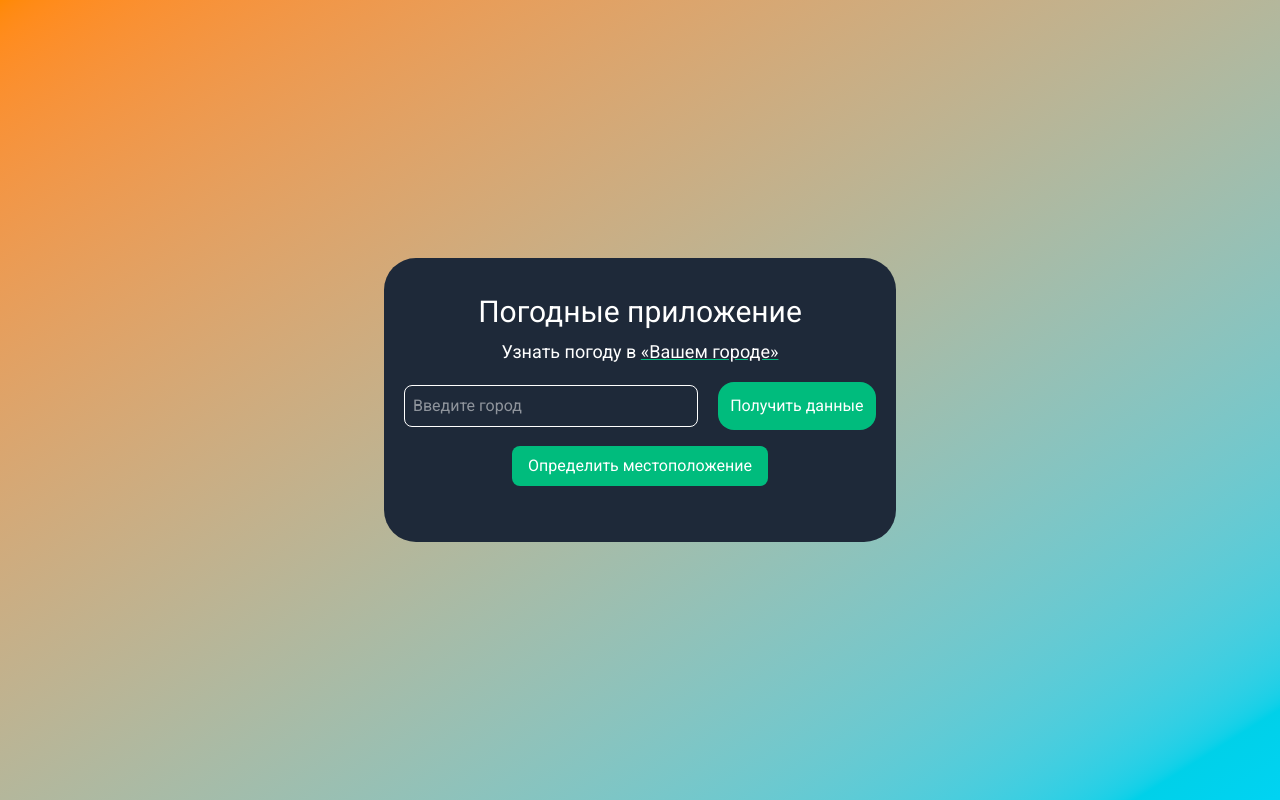
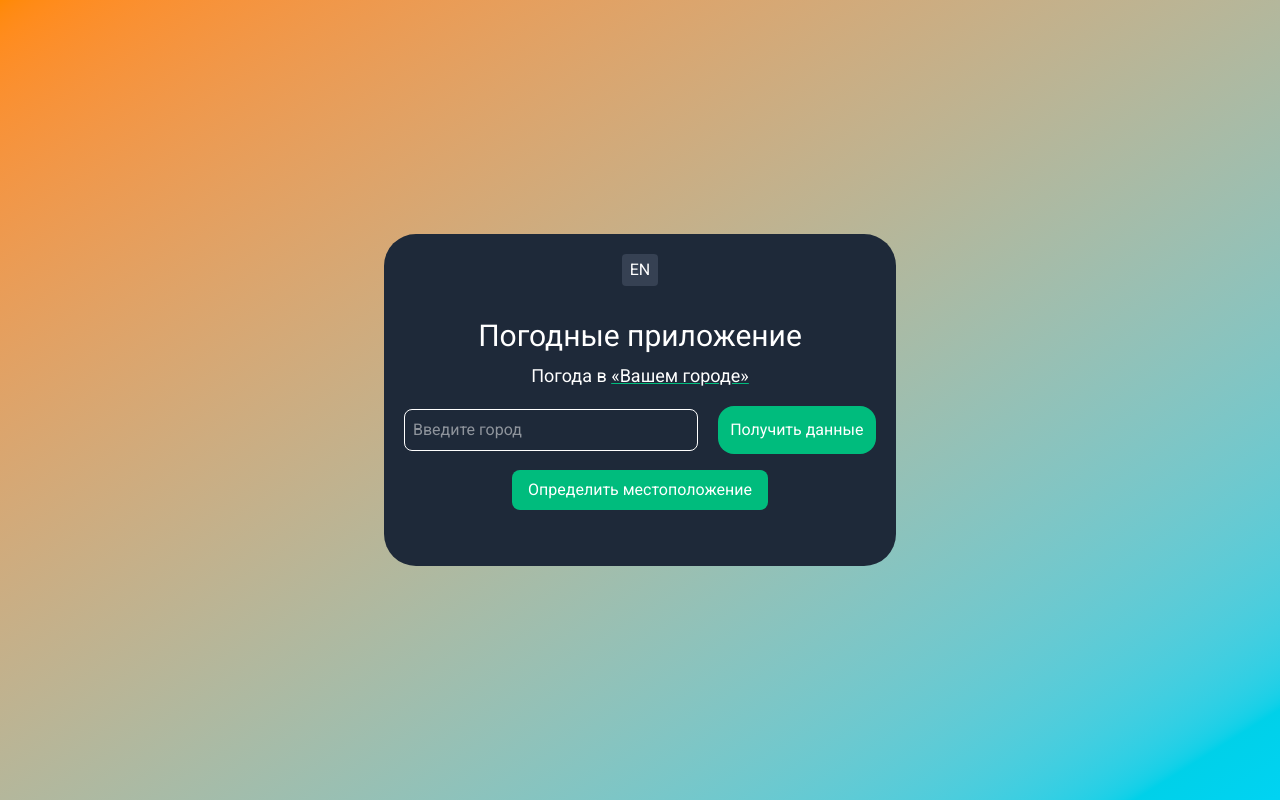
Before and after one commit to Traniks/Learning-Vue-01-GetWeather, a Vue app: page / in a window 1280 px wide. Built offline with nearby package versions, Linux system fonts and the light colour scheme; no server answers.

Commit message:
feat(i18n): add multilingual support (ru/en) for all UI and errors

```diff
--- a/package.json
+++ b/package.json
@@ -12,7 +12,8 @@
     "@tailwindcss/vite": "^4.1.8",
     "axios": "^1.9.0",
     "tailwindcss": "^4.1.8",
-    "vue": "^3.5.13"
+    "vue": "^3.5.13",
+    "vue-i18n": "^11.1.5"
   },
   "devDependencies": {
     "@vitejs/plugin-vue": "^5.2.3",
--- a/src/App.vue
+++ b/src/App.vue
@@ -1,10 +1,13 @@
 <script setup>
 import { ref, computed } from 'vue'
+import { useI18n } from 'vue-i18n'
 import axios from 'axios'
 
 import WeatherForm from './components/WeatherForm.vue'
 import WeatherInfo from './components/WeatherInfo.vue'
 import ErrorMessage from './components/ErrorMessage.vue'
+
+const { t, locale } = useI18n()
 
 const city = ref('');
 const error = ref(false);
@@ -13,7 +16,7 @@ const weather = ref(null);
 const loading = ref(false); // Для спиннера (по желанию)
 
 const cityDisplay = computed(() => {
-	return city.value === '' ? '«Вашем городе»' : `«${city.value}»`
+	return city.value === '' ? `«${t('yourCity')}»` : `«${city.value}»`
 })
 
 function updateCity(val) {
@@ -26,7 +29,7 @@ async function getWeather(e) {
 	e.preventDefault();
 
 	if (city.value.trim().length < 2) {
-		errorText.value = 'Пожалуйста, корректное название города.';
+		errorText.value = t('invalidCity');
 		error.value = true;
 		return;
 	} else {
@@ -55,7 +58,7 @@ async function getWeather(e) {
 async function getWeatherByLocation() {
 	if (!navigator.geolocation) {
 		error.value = true;
-		errorText.value = 'Геолокация не поддерживается вашим браузером';
+		errorText.value = t('geoNotSupported');
 		return;
 	}
 
@@ -83,7 +86,7 @@ async function getWeatherByLocation() {
 		}
 	}, () => {
 		error.value = true;
-		errorText.value = 'Не удалось получить геолокацию';
+		errorText.value = t('geoDenied');
 		loading.value = false;
 	});
 }
@@ -94,34 +97,41 @@ function handleWeatherError(e, isGeo = false) {
 	if (e.response) {
 		if (e.response.status === 404) {
 			errorText.value = isGeo
-				? 'Местоположение не найдено.'
-				: 'Город не найден. Проверьте правильность написания.';
+				? t('geoNotFound')
+				: t('cityNotFound');
 		} else if (e.response.status === 401) {
-			errorText.value = 'Ошибка авторизации. Проверьте API-ключ.';
+			errorText.value = t('apiError');
 		} else {
-			errorText.value = `Ошибка сервера: ${e.response.status}`;
+			errorText.value = t('serverError', { status: e.response.status });
 		}
 	} else if (e.request) {
-		errorText.value = 'Нет ответа от сервера. Проверьте соединение с интернетом.';
+		errorText.value = t('noResponse');
 	} else {
 		errorText.value = isGeo
-			? 'Неизвестная ошибка при получении данных по геолокации.'
-			: 'Неизвестная ошибка при получении данных о погоде.';
+			? t('geoUnknown')
+			: t('unknown');
 	}
 }
 </script>
 
 <template>
-	<section class="w-100% max-w-[800px] m-5 p-5 rounded-4xl bg-gray-800 text-center text-white md:w-3/5 xl:w-2/5 md:mx-auto">
-		<h1 class="text-xl md:text-3xl mt-4">Погодные приложение</h1>
-		<p class="text-base md:text-lg mt-2 mb-4">Узнать погоду в
+	<section
+		class="w-100% max-w-[800px] m-5 p-5 rounded-4xl bg-gray-800 text-center text-white md:w-3/5 xl:w-2/5 md:mx-auto">
+
+		<button @click="locale = locale === 'ru' ? 'en' : 'ru'" class="mb-4 px-2 py-1 bg-gray-700 rounded">
+			{{ locale === 'ru' ? 'EN' : 'RU' }}
+		</button>
+
+		<h1 class="text-xl md:text-3xl mt-4">{{ t('title') }}</h1>
+		<p class="text-base md:text-lg mt-2 mb-4">{{ t('weatherIn') }}
 			<span class="underline decoration-emerald-500">{{ cityDisplay }}</span>
 		</p>
 
-		<WeatherForm :city="city.value" :error="error.value" @update:city="updateCity" @submit="getWeather" />
+		<WeatherForm :city="city.value" :error="error.value" @update:city="updateCity" @submit="getWeather"
+			:input-placeholder="t('inputPlaceholder')" :button-text="t('getWeather')" />
 		<button class="my-4 px-4 py-2 bg-emerald-500 rounded-lg hover:bg-emerald-700 transition-colors cursor-pointer"
 			@click="getWeatherByLocation" :disabled="loading">
-			Определить местоположение
+			{{ t('location') }}
 		</button>
 		<ErrorMessage :errorText="errorText" />
 
--- a/src/components/WeatherForm.vue
+++ b/src/components/WeatherForm.vue
@@ -1,5 +1,5 @@
 <script setup>
-    defineProps(['city', 'error']);
+defineProps(['city', 'error', 'inputPlaceholder', 'buttonText']);
 
     const emit = defineEmits(['update:city', 'submit']);
     function onSubmit(e) {
@@ -11,9 +11,9 @@
     <form class="w-full flex items-center justify-between gap-5 flex-col md:flex-row" @submit.prevent="onSubmit">
         <input type="text"
             class="w-full p-2 md:w-[65%] border transition duration-300 border-white rounded-lg outline-emerald-700 focus:outline-3"
-            :value="city" @input="emit('update:city', $event.target.value)" placeholder="Введите город" />
+            :value="city" @input="emit('update:city', $event.target.value)" :placeholder="inputPlaceholder" />
         <button type="submit" :disabled="error"
-            class="w-full md:w-[35%] px-2 py-3 bg-emerald-500 rounded-2xl hover:bg-emerald-700 transition-colors duration-300 cursor-pointer disabled:opacity-60">Получить
-            данные</button>
+            class="w-full md:w-[35%] px-2 py-3 bg-emerald-500 rounded-2xl hover:bg-emerald-700 transition-colors duration-300 cursor-pointer disabled:opacity-60">{{
+            buttonText }}</button>
     </form>
 </template>
--- a/src/components/WeatherInfo.vue
+++ b/src/components/WeatherInfo.vue
@@ -1,5 +1,7 @@
 <script setup>
     defineProps(['weather']);
+    import { useI18n } from 'vue-i18n'
+    const { t } = useI18n()
 </script>
 
 <template>
@@ -10,11 +12,11 @@
                     :src="`https://openweathermap.org/img/wn/${weather.weather[0].icon}@2x.png`"
                     :alt="weather.weather[0].description" class="w-16 h-16" />
             </div>
-            <h2 class="text-xl font-bold mb-2">Погода в {{ weather.name }}</h2>
-            <p>Температура: {{ weather.main.temp }}°C</p>
-            <p>Погода: {{ weather.weather[0].description }}</p>
-            <p>Влажность: {{ weather.main.humidity }}%</p>
-            <p>Ветер: {{ weather.wind.speed }} м/с</p>
+            <h2 class="text-xl font-bold mb-2">{{ t('weatherIn') }} {{ weather.name }}</h2>
+            <p>{{ t('temperature') }}: {{ weather.main.temp }}°C</p>
+            <p>{{ t('weather') }}: {{ weather.weather[0].description }}</p>
+            <p>{{ t('humidity') }}: {{ weather.main.humidity }}%</p>
+            <p>{{ t('wind') }}: {{ weather.wind.speed }} {{ t('windUnit') }}</p>
         </div>
     </div>
 </template>
--- /dev/null
+++ b/src/locales/lang.js
@@ -0,0 +1,50 @@
+export default {
+	ru: {
+		title: 'Погодные приложение',
+		enterCity: 'Введите город',
+		getWeather: 'Получить данные',
+		location: 'Определить местоположение',
+		cityNotFound: 'Город не найден. Проверьте правильность написания.',
+		geoNotFound: 'Местоположение не найдено.',
+		apiError: 'Ошибка авторизации. Проверьте API-ключ.',
+		serverError: 'Ошибка сервера: {status}',
+		noResponse: 'Нет ответа от сервера. Проверьте соединение с интернетом.',
+		unknown: 'Неизвестная ошибка при получении данных о погоде.',
+		geoUnknown: 'Неизвестная ошибка при получении данных по геолокации.',
+		inputPlaceholder: 'Введите город',
+		weatherIn: 'Погода в',
+		temperature: 'Температура',
+		weather: 'Погода',
+		humidity: 'Влажность',
+		wind: 'Ветер',
+		windUnit: 'м/с',
+		geoNotSupported: 'Геолокация не поддерживается вашим браузером',
+		geoDenied: 'Не удалось получить геолокацию',
+		invalidCity: 'Пожалуйста, введите корректное название города.',
+		yourCity: 'Вашем городе',
+	},
+	en: {
+		title: 'Weather App',
+		enterCity: 'Enter city',
+		getWeather: 'Get data',
+		location: 'Detect location',
+		cityNotFound: 'City not found. Check the spelling.',
+		geoNotFound: 'Location not found.',
+		apiError: 'Authorization error. Check API key.',
+		serverError: 'Server error: {status}',
+		noResponse: 'No response from server. Check your internet connection.',
+		unknown: 'Unknown error while fetching weather data.',
+		geoUnknown: 'Unknown error while fetching geolocation data.',
+		inputPlaceholder: 'Enter city',
+		weatherIn: 'Weather in',
+		temperature: 'Temperature',
+		weather: 'Weather',
+		humidity: 'Humidity',
+		wind: 'Wind',
+		windUnit: 'm/s',
+		geoNotSupported: 'Geolocation is not supported by your browser',
+		geoDenied: 'Failed to get geolocation',
+		invalidCity: 'Please enter a valid city name.',
+		yourCity: 'your city',
+	},
+}
--- a/src/main.js
+++ b/src/main.js
@@ -3,4 +3,13 @@ import './assets/base.css'
 import { createApp } from 'vue'
 import App from './App.vue'
 
-createApp(App).mount('#app')
+import { createI18n } from 'vue-i18n'
+import messages from './locales/lang.js'
+
+const i18n = createI18n({
+	locale: 'ru',
+	fallbackLocale: 'en',
+	messages,
+})
+
+createApp(App).use(i18n).mount('#app')
```
Also changed, not shown: 1 other file (tests, documents, lock files or other folders).
